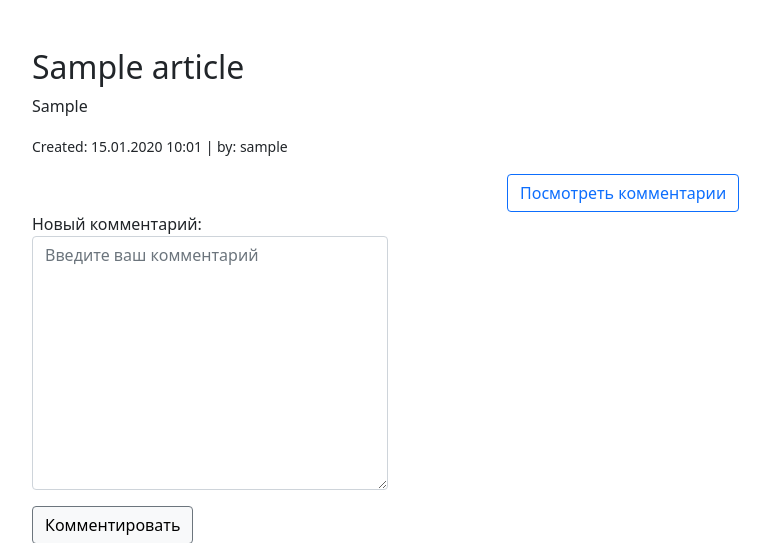
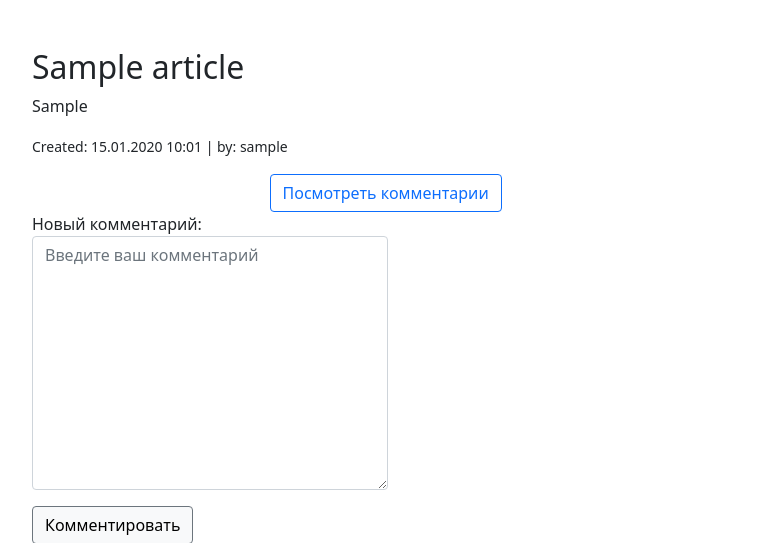
Before and after one commit to lenasharabura/Blog, a Django app: page /1/ in a window 1280 px wide. Shown: the part 56-599 px from the top of the page, without its empty margins (50-820 px from the left). Run offline with Django 3.2, Linux system fonts and the light colour scheme; tables that the repository leaves empty hold one stand-in row (values such as "Sample post").

Commit message:
add mx-auto

```diff
--- a/articles/templates/articles/detail.html
+++ b/articles/templates/articles/detail.html
@@ -21,14 +21,14 @@
                     </a>{% endif %}
             </p>
             <div class="row">
-                <div class="col-lg-7 ms-auto">
+                <div class="col-lg-7 mx-auto">
                     <button class="btn btn-outline-primary" type="button" data-bs-toggle="collapse"
                             data-bs-target="#collapseExample"
                             aria-expanded="false" aria-controls="collapseExample">Посмотреть комментарии
                     </button>
 
 
-                    <div class="collapse mx-auto" id="collapseExample">
+                    <div class="collapse" id="collapseExample">
                         <div class="card w-60">
                             {% for comment in comments %}
                                 <div class="card text-center mb-3">
```
